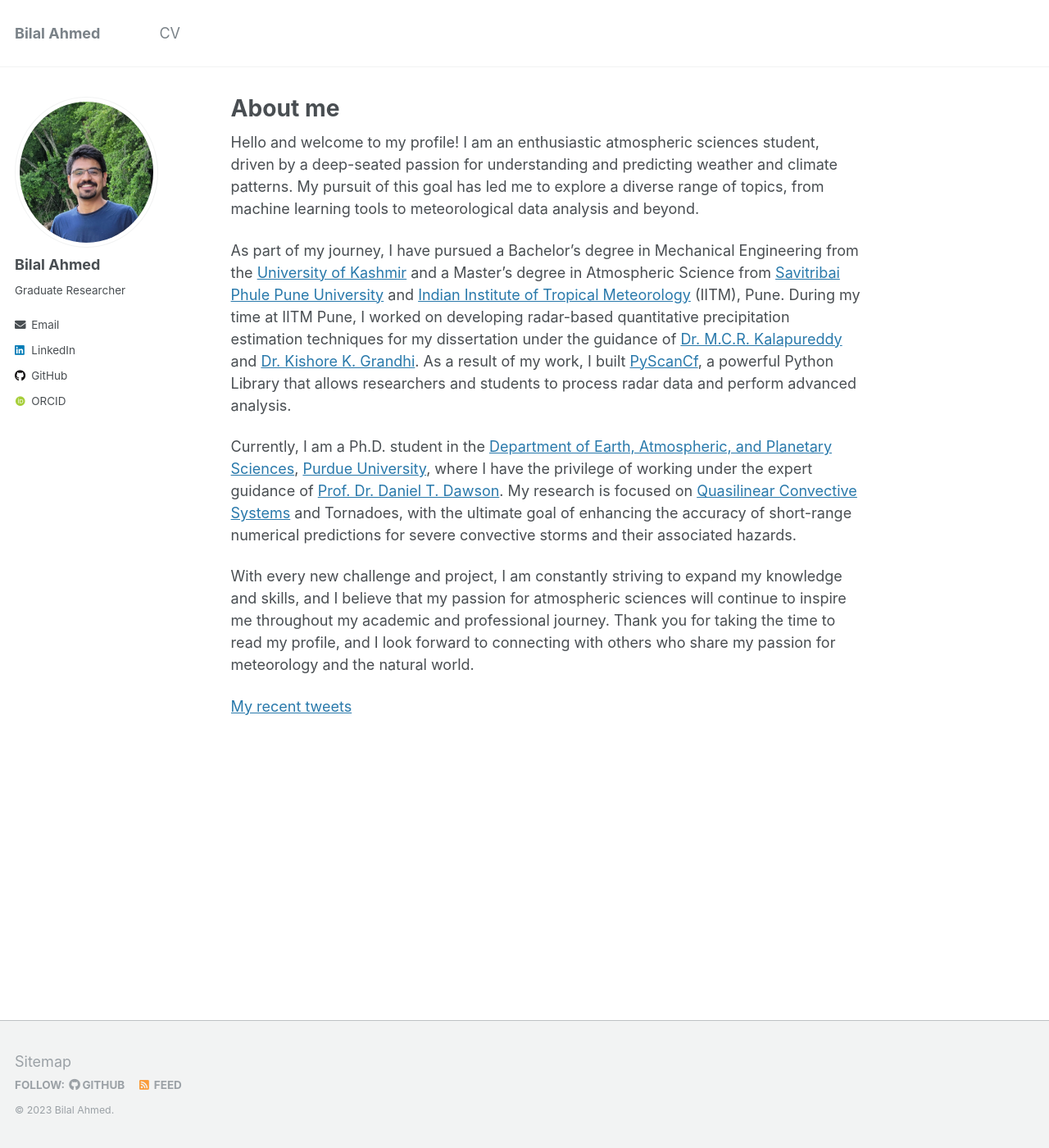
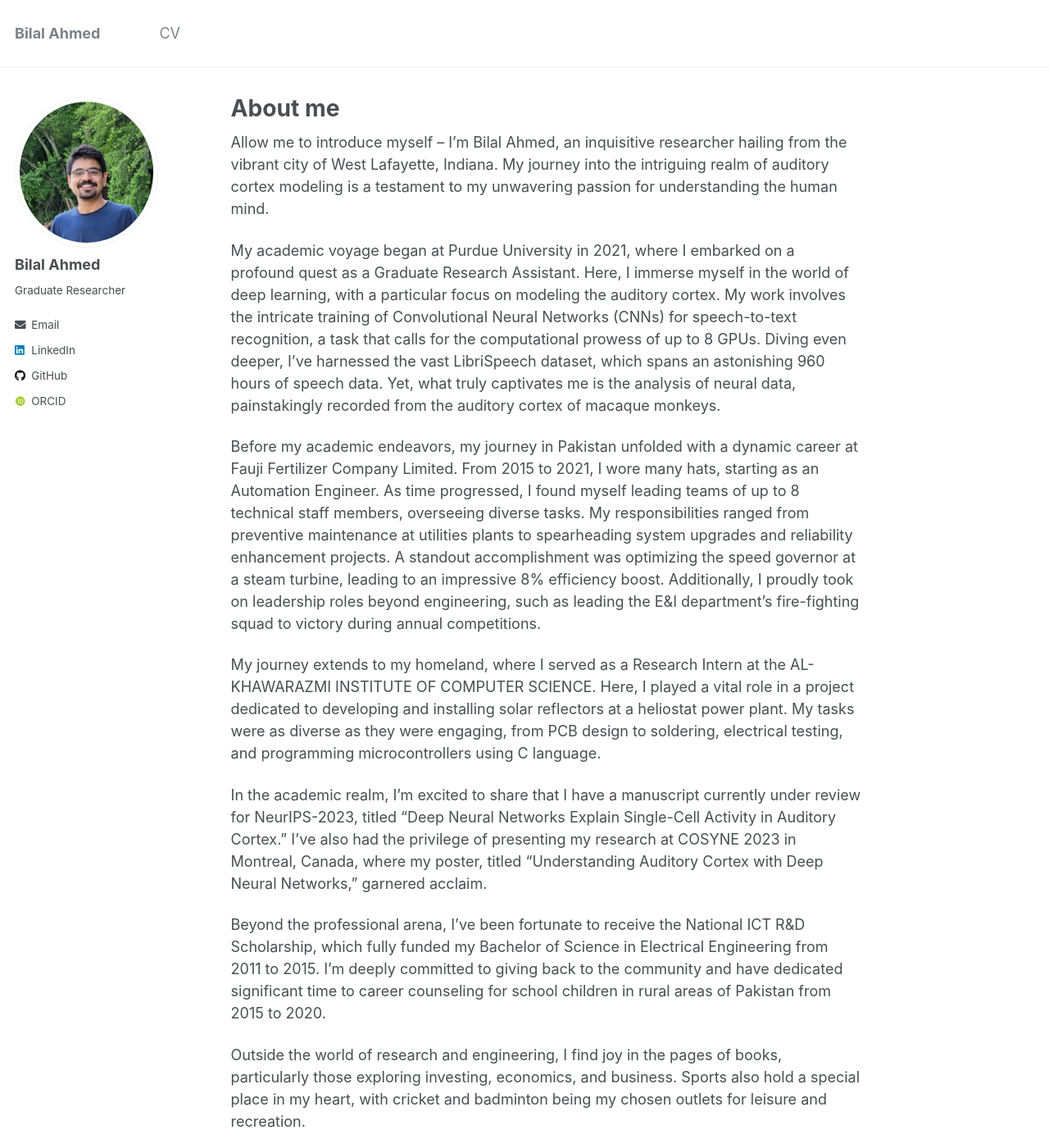
Before and after one commit to bilalhsp/bilalhsp.github.io, a Jekyll site: the page built from _pages/about.md, in a window 1280 px wide and 1400 px high. Shown: the whole window at 82% size. Built offline with Jekyll 4.4.1, drawn with Linux system fonts in a browser that asks for light colours; some web fonts are replaced; comment, search, counter and statistics services are not loaded; some of the changed text lies outside the part shown.

Commit message:
modified about me

```diff
--- a/_pages/about.md
+++ b/_pages/about.md
@@ -9,21 +9,28 @@ redirect_from:
   - /about/
   - /about.html
 ---
+Allow me to introduce myself – I'm Bilal Ahmed, an inquisitive researcher hailing from the vibrant city of West Lafayette, Indiana. My journey into the intriguing realm of auditory cortex modeling is a testament to my unwavering passion for understanding the human mind.
 
-Hello and welcome to my profile! I am an enthusiastic atmospheric sciences student, driven by a deep-seated passion for understanding and predicting weather and climate patterns. My pursuit of this goal has led me to explore a diverse range of topics, from machine learning tools to meteorological data analysis and beyond.
+My academic voyage began at Purdue University in 2021, where I embarked on a profound quest as a Graduate Research Assistant. Here, I immerse myself in the world of deep learning, with a particular focus on modeling the auditory cortex. My work involves the intricate training of Convolutional Neural Networks (CNNs) for speech-to-text recognition, a task that calls for the computational prowess of up to 8 GPUs. Diving even deeper, I've harnessed the vast LibriSpeech dataset, which spans an astonishing 960 hours of speech data. Yet, what truly captivates me is the analysis of neural data, painstakingly recorded from the auditory cortex of macaque monkeys.
 
-As part of my journey, I have pursued a Bachelor’s degree in Mechanical Engineering from the [University of Kashmir](https://www.kashmiruniversity.net/){:target="_blank"} and a Master’s degree in Atmospheric Science from [Savitribai Phule Pune University](https://www.unipune.ac.in){:target="_blank"} and [Indian Institute of Tropical Meteorology](https://tropmet.res.in){:target="_blank"} (IITM), Pune. During my time at IITM Pune, I worked on developing radar-based quantitative precipitation estimation techniques for my dissertation under the guidance of [Dr. M.C.R. Kalapureddy](https://www.tropmet.res.in/106-Madhu%20Chandra%20R.%20Kalapureddy-scientist_detail){:target="_blank"} and [Dr. Kishore K. Grandhi]( https://uohyd.irins.org/profile/344518){:target="_blank"}. As a result of my work, I built [PyScanCf](https://syedha.com/PyScanCf/){:target="_blank"}, a powerful Python Library that allows researchers and students to process radar data and perform advanced analysis.
+Before my academic endeavors, my journey in Pakistan unfolded with a dynamic career at Fauji Fertilizer Company Limited. From 2015 to 2021, I wore many hats, starting as an Automation Engineer. As time progressed, I found myself leading teams of up to 8 technical staff members, overseeing diverse tasks. My responsibilities ranged from preventive maintenance at utilities plants to spearheading system upgrades and reliability enhancement projects. A standout accomplishment was optimizing the speed governor at a steam turbine, leading to an impressive 8% efficiency boost. Additionally, I proudly took on leadership roles beyond engineering, such as leading the E&I department's fire-fighting squad to victory during annual competitions.
 
-Currently, I am a Ph.D. student in the [Department of Earth, Atmospheric, and Planetary Sciences](https://eaps.purdue.edu){:target="_blank"}, [Purdue University](https://purdue.edu){:target="_blank"}, where I have the privilege of working under the expert guidance of [Prof. Dr. Daniel T. Dawson](https://www.eaps.purdue.edu/people/profile/dawson29.html){:target="_blank"}. My research is focused on [Quasilinear Convective Systems]( https://en.wikipedia.org/wiki/Squall_line){:target="_blank"} and Tornadoes, with the ultimate goal of enhancing the accuracy of short-range numerical predictions for severe convective storms and their associated hazards.
+My journey extends to my homeland, where I served as a Research Intern at the AL-KHAWARAZMI INSTITUTE OF COMPUTER SCIENCE. Here, I played a vital role in a project dedicated to developing and installing solar reflectors at a heliostat power plant. My tasks were as diverse as they were engaging, from PCB design to soldering, electrical testing, and programming microcontrollers using C language.
 
-With every new challenge and project, I am constantly striving to expand my knowledge and skills, and I believe that my passion for atmospheric sciences will continue to inspire me throughout my academic and professional journey. Thank you for taking the time to read my profile, and I look forward to connecting with others who share my passion for meteorology and the natural world.
+In the academic realm, I'm excited to share that I have a manuscript currently under review for NeurIPS-2023, titled "Deep Neural Networks Explain Single-Cell Activity in Auditory Cortex." I've also had the privilege of presenting my research at COSYNE 2023 in Montreal, Canada, where my poster, titled "Understanding Auditory Cortex with Deep Neural Networks," garnered acclaim.
+
+Beyond the professional arena, I've been fortunate to receive the National ICT R&D Scholarship, which fully funded my Bachelor of Science in Electrical Engineering from 2011 to 2015. I'm deeply committed to giving back to the community and have dedicated significant time to career counseling for school children in rural areas of Pakistan from 2015 to 2020.
+
+Outside the world of research and engineering, I find joy in the pages of books, particularly those exploring investing, economics, and business. Sports also hold a special place in my heart, with cricket and badminton being my chosen outlets for leisure and recreation.
+
+Thank you for joining me on this captivating journey through my academic and professional life. If you'd like to connect, explore research collaborations, or simply share ideas, please don't hesitate to reach out.
 
 
 <!-- ================ -->
 <!-- My Recent Tweets -->
 <!-- ================ -->
 
-<div style="max-height: 300px; overflow-y: scroll;">
+<!-- <div style="max-height: 300px; overflow-y: scroll;">
   <a class="twitter-timeline" data-width="300" href="https://twitter.com/HamidRixvi?ref_src=twsrc%5Etfw">My recent tweets</a>
   <script async src="https://platform.twitter.com/widgets.js" charset="utf-8"></script>
-</div>
+</div> -->
```
